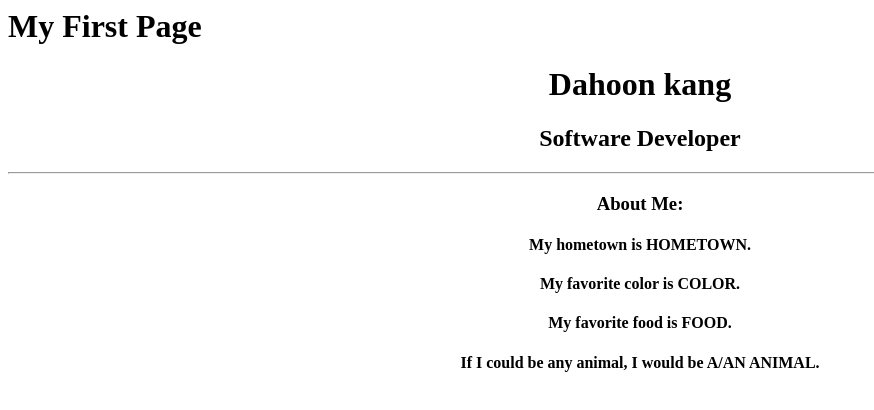
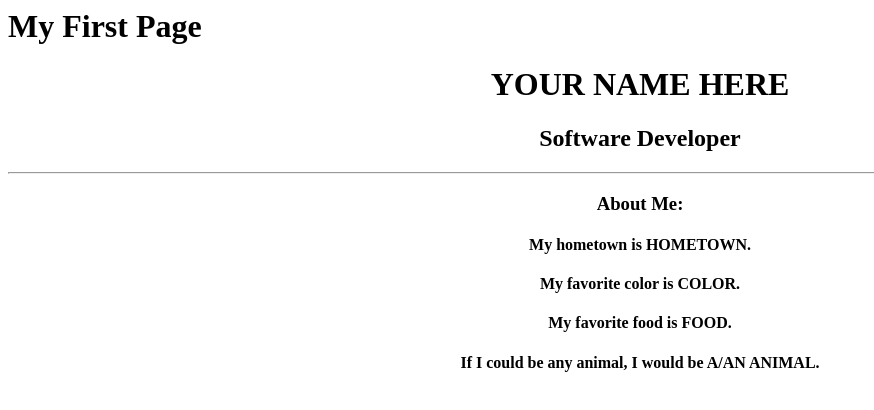
Before and after one commit to MoonlightDADA/Profile, a plain HTML site: page index.html in a window 1280 px wide. Shown: the whole page, without its empty margins (0-874 px from the left). Drawn offline with Linux system fonts and the light colour scheme.

Commit message:
Update index.html

```diff
--- a/index.html
+++ b/index.html
@@ -8,7 +8,7 @@
 		  </head>
 		  <body>
 			<div align="center">
-				<h1>Dahoon kang</h1>
+				<h1>YOUR NAME HERE</h1>
 				<h2>Software Developer</h2>
 				<hr>
 				<h3>About Me:</h3>
```
